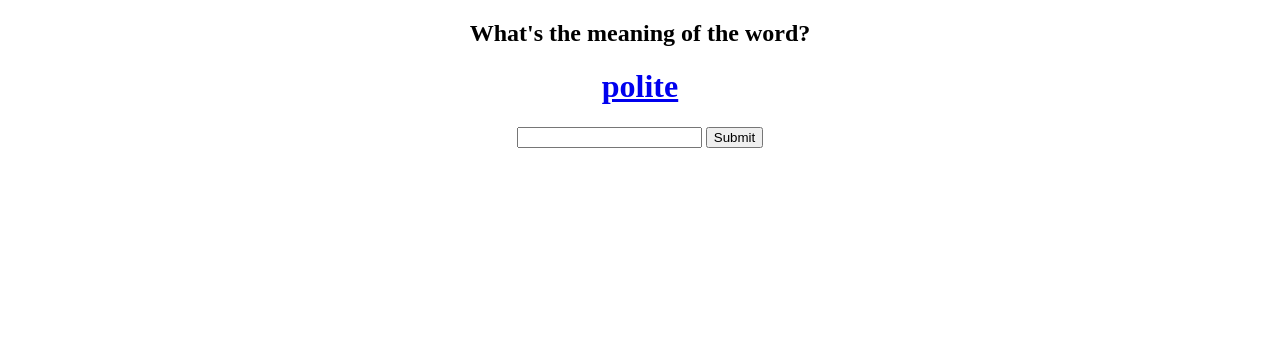
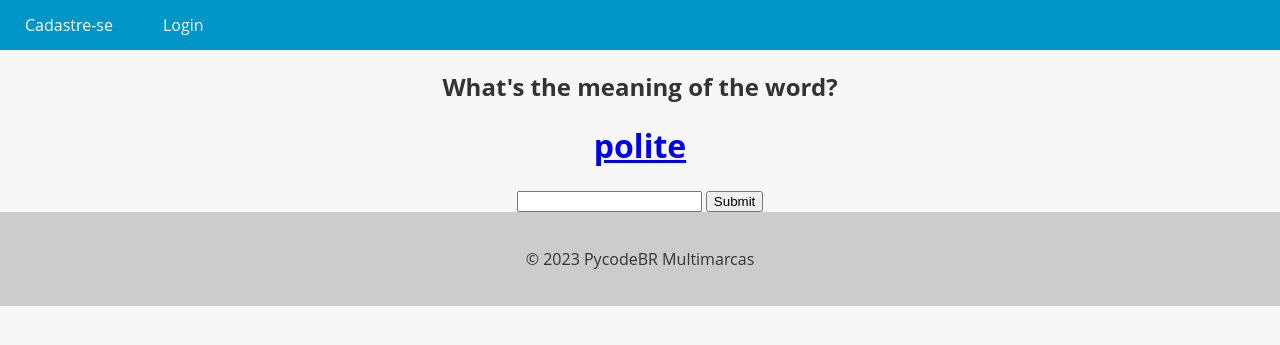
Before and after one commit to eduardoandd/just_a_vocabulary, a Django app: page /random/ in a window 1280 px wide. Shown: the top 345 px of the page. Run offline with Django 5.2, Linux system fonts and the light colour scheme; data comes from the database, SQL or seed files in the repository; both versions use the stored data as it was after the commit.

Commit message:
decorando funções com autenticação

```diff
--- a/app/templates/base.html
+++ b/app/templates/base.html
@@ -0,0 +1,99 @@
+<!DOCTYPE html>
+<html lang="en">
+<head>
+  <meta charset="UTF-8">
+  <meta name="viewport" content="width=device-width, initial-scale=1.0">
+  <title>{% block title %}{% endblock %}</title>
+  <style>
+    body {
+        font-family: 'Open Sans', sans-serif;
+        background-color: #f7f7f7;
+        color: #333;
+        margin: 0;
+        padding: 0;
+    }
+
+    header {
+        background-color: #0096c7;
+        color: #fff;
+        text-align: center;
+    }
+
+    footer {
+        background-color: #ccc;
+        color: #333;
+        padding: 20px;
+        text-align: center;
+    }
+
+    nav {
+        background-color: #0096c7;
+        color: #fff;
+        height: 50px;
+        display: flex;
+        justify-content: space-between;
+        align-items: center;
+    }
+
+    nav ul {
+        list-style: none;
+        margin: 0;
+        padding: 0;
+        display: flex;
+    }
+
+    nav ul li {
+        margin: 0 10px;
+    }
+
+    nav ul li a {
+        color: #fff;
+        text-decoration: none;
+        font-size: 16px;
+        padding: 15px;
+        transition: all 0.3s ease;
+    }
+
+    nav ul li a:hover {
+        background-color: #32bbe8;
+    }
+
+    nav ul li.active a {
+        background-color: #666;
+    }
+
+    nav ul li.active a:hover {
+        background-color: #999;
+    }
+
+  </style>
+</head>
+<body>
+  <header>
+    <nav>
+      <ul>
+
+        {% if user.is_authenticated %}
+          <li>Olá, {{user.username}}</li>
+          <li><a href="{% url 'random_form' %}">Playground</a></li>
+          <li><a href="{% url 'logout' %}">Sair</a></li>
+        {% endif %}
+
+        {% if not user.is_authenticated %}
+          <li><a href="{% url 'register' %}">Cadastre-se</a></li>
+          <li><a href="{% url 'login' %}">Login</a></li>
+        {% endif %}
+      </ul>
+    </nav>
+  </header>
+
+  <main>
+    {% block content %}
+    {% endblock %}
+  </main>
+
+  <footer>
+    <p>&copy; 2023 PycodeBR Multimarcas</p>
+  </footer>
+</body>
+</html>
--- a/app/urls.py
+++ b/app/urls.py
@@ -27,6 +27,7 @@ urlpatterns = [
     path('new_word/', WordCreateView.as_view(), name='new_word'),
     path('register/', register_view, name='register'),
     path('login/', login_view, name='login'),
+    path('logout/', logout_view, name='logout'),
     path('word/<int:pk>/vocabulary_update', WordUpdateView.as_view(), name='vocabulary_update'),
     path('word/<int:pk>/word_delete', WordDeleteView.as_view(), name='word_delete'),
     path('word/<int:pk>/', WordDetailView.as_view(), name='word_detail'),
--- a/random_word/templates/random.html
+++ b/random_word/templates/random.html
@@ -1,3 +1,5 @@
+{% extends "base.html" %}
+
 <!DOCTYPE html>
 <html lang="en">
 <head>
--- a/random_word/views.py
+++ b/random_word/views.py
@@ -3,7 +3,8 @@ from random_word.models import Vocabulary
 from random_word.forms import WordModelForm
 from django.views.generic import CreateView,UpdateView,DetailView,DeleteView
 from django.urls import reverse_lazy
-
+from django.contrib.auth.decorators import login_required
+from django.utils.decorators import method_decorator
 
 
 
@@ -77,12 +78,14 @@ def random_word_generate():
 
     return random_word_data
 
+@method_decorator(login_required(login_url='login'), name='dispatch')
 class WordCreateView(CreateView):
     model=Vocabulary
     form_class= WordModelForm
     template_name='new_word.html'
     success_url='/random/'
 
+@method_decorator(login_required(login_url='login'), name='dispatch')
 class WordUpdateView(UpdateView):
     model=Vocabulary
     form_class= WordModelForm
@@ -91,10 +94,12 @@ class WordUpdateView(UpdateView):
     def get_success_url(self) -> str:
         return reverse_lazy('word_detail', kwargs= {'pk': self.object.pk})
 
+@method_decorator(login_required(login_url='login'), name='dispatch')
 class WordDetailView(DetailView):
     model=Vocabulary
     template_name='word_detail.html'
 
+@method_decorator(login_required(login_url='login'), name='dispatch')
 class WordDeleteView(DeleteView):
     model=Vocabulary
     template_name='word_delete.html'
```
Also changed, not shown: accounts/views.py (+5 -2 lines), random_word/templates/word_detail.html (+11 -0 lines), db.sqlite3.
